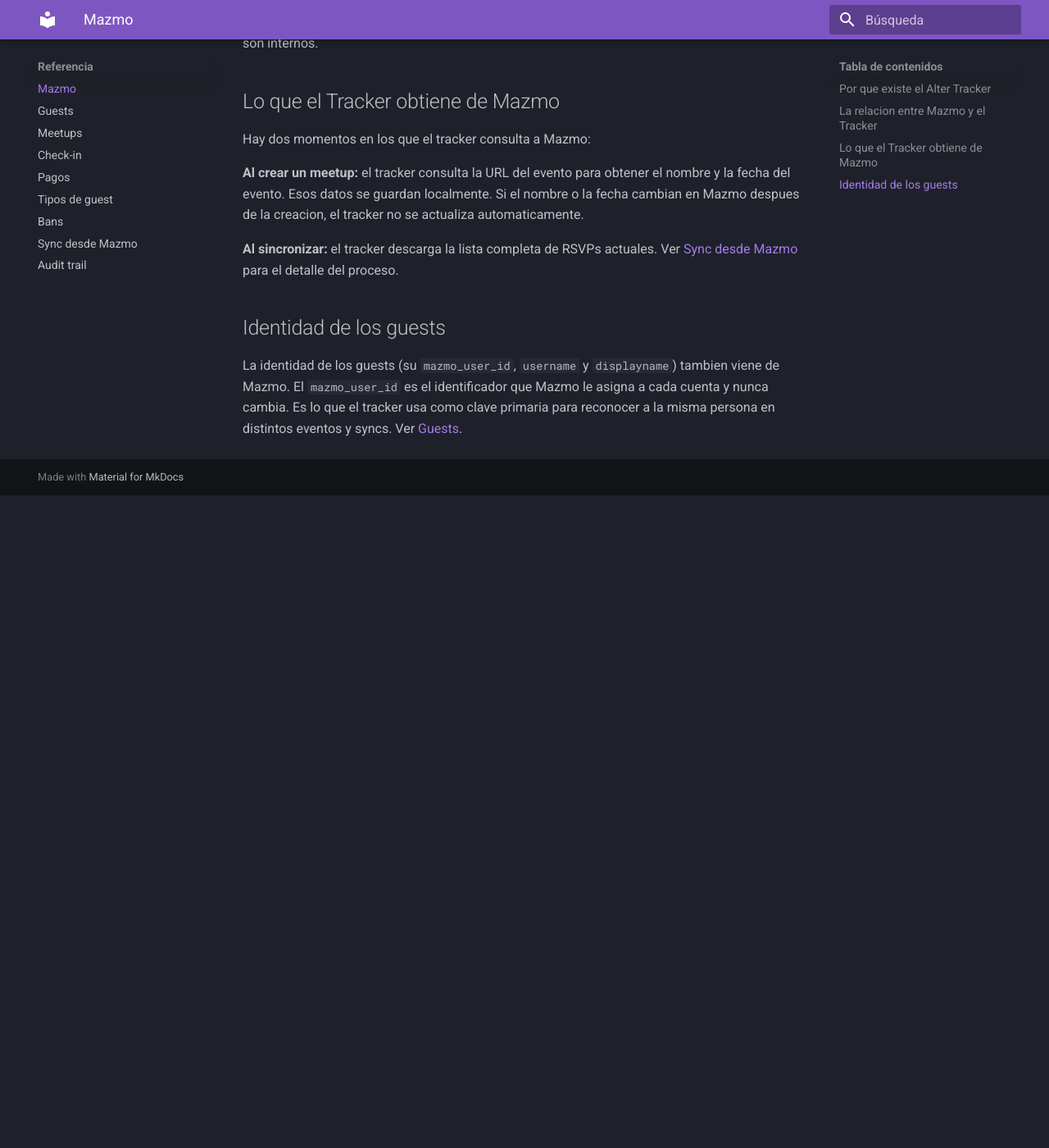
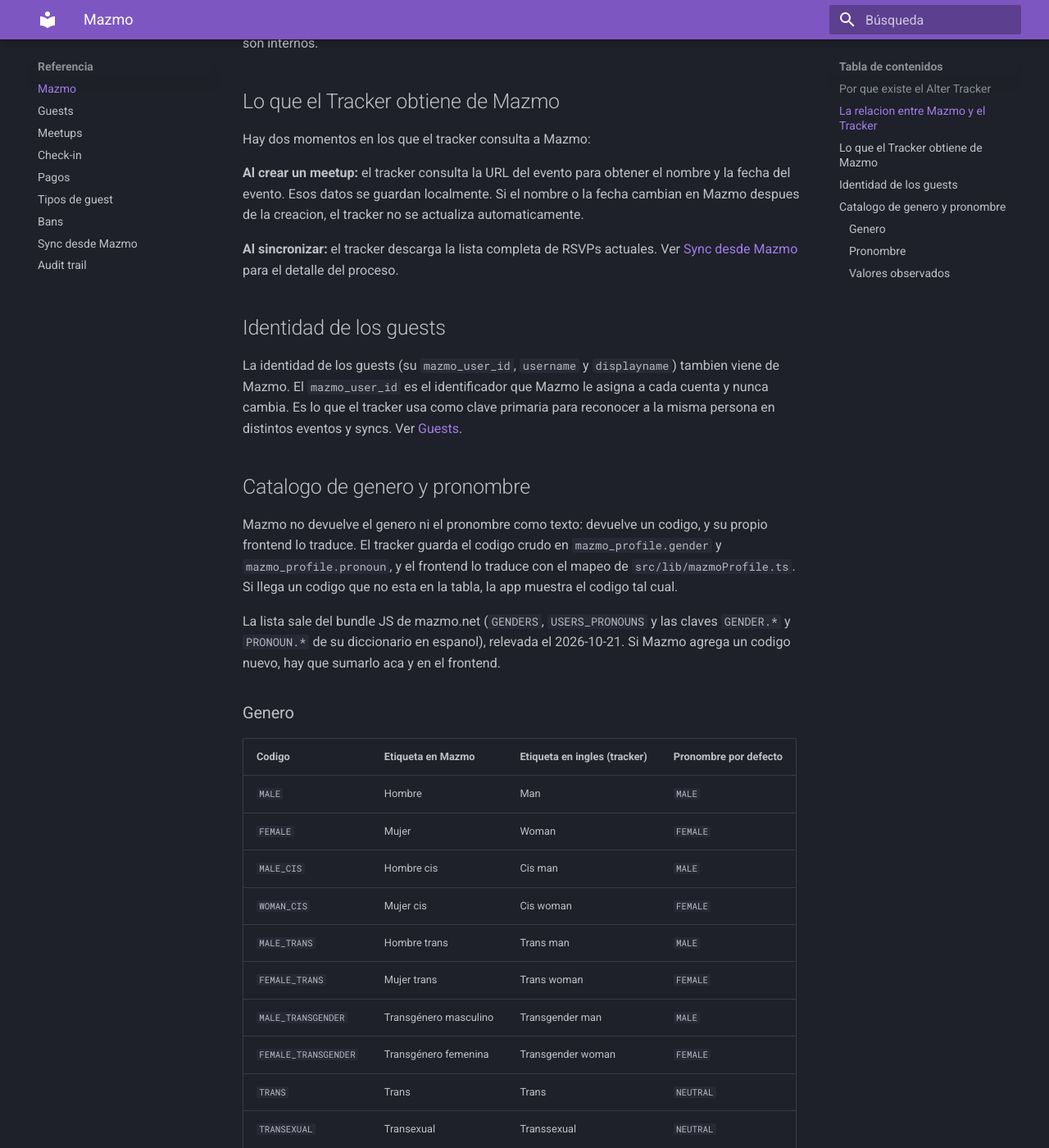
Before and after one commit to club-vanta/docs, an MkDocs documentation site: the page built from docs/business-logic/mazmo.md, in a window 1280 px wide and 1400 px high, scrolled down 986 px. Shown: the whole window at 82% size. Built offline with MkDocs 1.6.1 and Material for MkDocs 9.7.7, drawn with Linux system fonts in a browser that asks for light colours; before the commit the page ends 1590 px from its top, so only the background shows below that; some of the changed text lies outside the part shown.

Commit message:
docs: add the Mazmo gender and pronoun catalog
Mazmo returns gender and pronoun as enum codes. List every code with its
Spanish and English label and the counts seen across three real events,
and link the catalog from the guests page.

```diff
--- a/docs/business-logic/mazmo.md
+++ b/docs/business-logic/mazmo.md
@@ -35,3 +35,49 @@
 ## Identidad de los guests
 
 La identidad de los guests (su `mazmo_user_id`, `username` y `displayname`) tambien viene de Mazmo. El `mazmo_user_id` es el identificador que Mazmo le asigna a cada cuenta y nunca cambia. Es lo que el tracker usa como clave primaria para reconocer a la misma persona en distintos eventos y syncs. Ver [Guests](guests.md).
+
+## Catalogo de genero y pronombre
+
+Mazmo no devuelve el genero ni el pronombre como texto: devuelve un codigo, y su propio frontend lo traduce. El tracker guarda el codigo crudo en `mazmo_profile.gender` y `mazmo_profile.pronoun`, y el frontend lo traduce con el mapeo de `src/lib/mazmoProfile.ts`. Si llega un codigo que no esta en la tabla, la app muestra el codigo tal cual.
+
+La lista sale del bundle JS de mazmo.net (`GENDERS`, `USERS_PRONOUNS` y las claves `GENDER.*` y `PRONOUN.*` de su diccionario en espanol), relevada el 2026-10-21. Si Mazmo agrega un codigo nuevo, hay que sumarlo aca y en el frontend.
+
+### Genero
+
+| Codigo | Etiqueta en Mazmo | Etiqueta en ingles (tracker) | Pronombre por defecto |
+|---|---|---|---|
+| `MALE` | Hombre | Man | `MALE` |
+| `FEMALE` | Mujer | Woman | `FEMALE` |
+| `MALE_CIS` | Hombre cis | Cis man | `MALE` |
+| `WOMAN_CIS` | Mujer cis | Cis woman | `FEMALE` |
+| `MALE_TRANS` | Hombre trans | Trans man | `MALE` |
+| `FEMALE_TRANS` | Mujer trans | Trans woman | `FEMALE` |
+| `MALE_TRANSGENDER` | Transgénero masculino | Transgender man | `MALE` |
+| `FEMALE_TRANSGENDER` | Transgénero femenina | Transgender woman | `FEMALE` |
+| `TRANS` | Trans | Trans | `NEUTRAL` |
+| `TRANSEXUAL` | Transexual | Transsexual | `NEUTRAL` |
+| `TRANSGENDER` | Transgénero | Transgender | `NEUTRAL` |
+| `TRAVESTI` | Travesti | Travesti | `NEUTRAL` |
+| `CROSSDRESSER` | Crossdresser | Crossdresser | `NEUTRAL` |
+| `INTERSEX` | Intersex | Intersex | `NEUTRAL` |
+| `INTERSEXUAL` | Intersexual | Intersexual | `NEUTRAL` |
+| `ANDROGYNOUS` | Andrógine | Androgynous | `NEUTRAL` |
+| `NOT_BINARY` | No binarie | Non-binary | `NEUTRAL` |
+| `NEUTRAL` | Neutral | Neutral | `NEUTRAL` |
+| `QUEER` | Queer | Queer | `NEUTRAL` |
+| `FLUID` | Género Fluido | Gender fluid | `NEUTRAL` |
+| `UNDEFINED` | Indefinido | Undefined | `NEUTRAL` |
+
+El pronombre por defecto es el que Mazmo le sugiere al usuario segun el genero. El usuario lo puede cambiar, asi que el tracker no lo deduce del genero: usa el campo `pronoun` que manda Mazmo.
+
+### Pronombre
+
+| Codigo | Etiqueta en Mazmo | En la ficha del guest | En el encabezado (es / en) |
+|---|---|---|---|
+| `MALE` | Masculino | Masculino / Masculine | él / he/him |
+| `FEMALE` | Femenino | Femenino / Feminine | ella / she/her |
+| `NEUTRAL` | Neutral | Neutral / Neutral | elle / they/them |
+
+### Valores observados
+
+Para referencia, en los attendees de dos eventos reales (Spookink II y Alter Gatuno Spooky Edition, 137 personas) los generos fueron: `MALE` 63, `FEMALE` 48, `WOMAN_CIS` 9, `NOT_BINARY` 7, `NEUTRAL` 2, `QUEER` 2, `ANDROGYNOUS` 1, `FEMALE_TRANS` 1, `MALE_CIS` 1, `MALE_TRANS` 1, sin dato 2. Los pronombres: `MALE` 64, `FEMALE` 62, `NEUTRAL` 9, sin dato 2. Ambos campos pueden venir en `null`.
```
Also changed, not shown: docs/business-logic/guests.md (+1 -1 lines).
